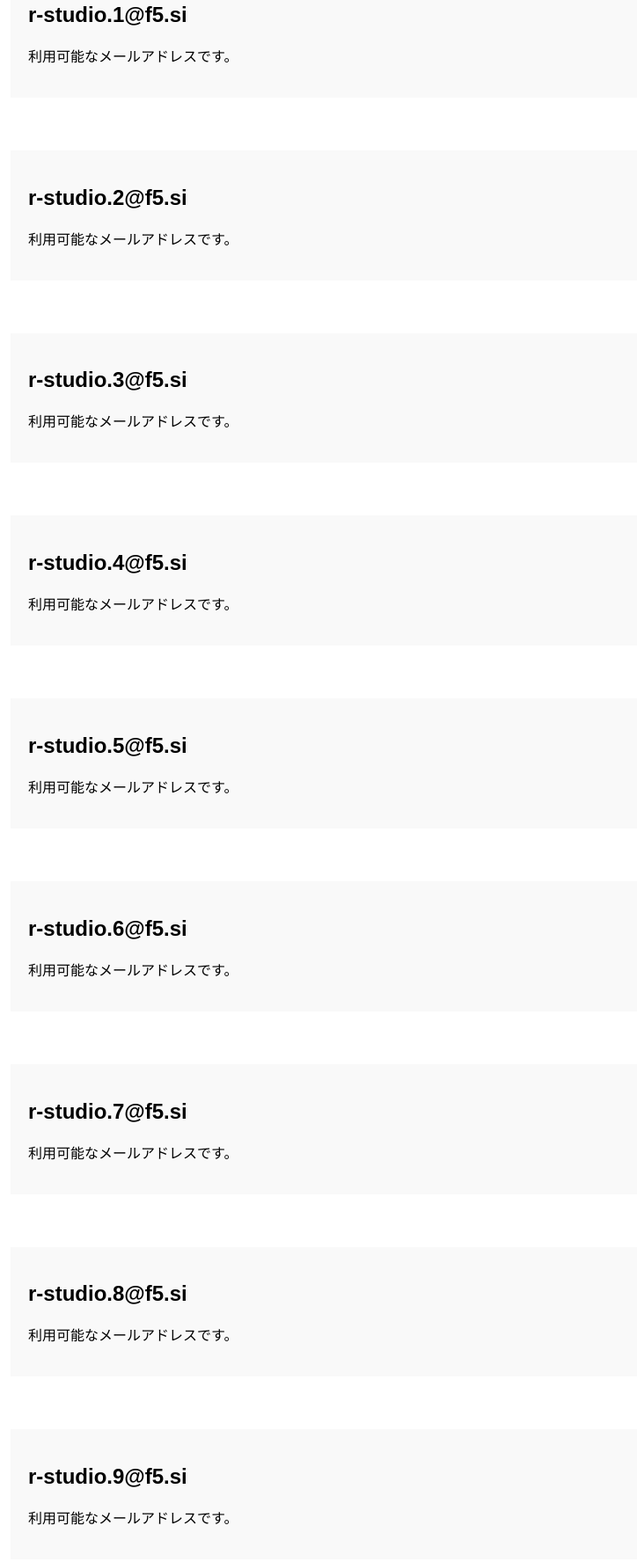
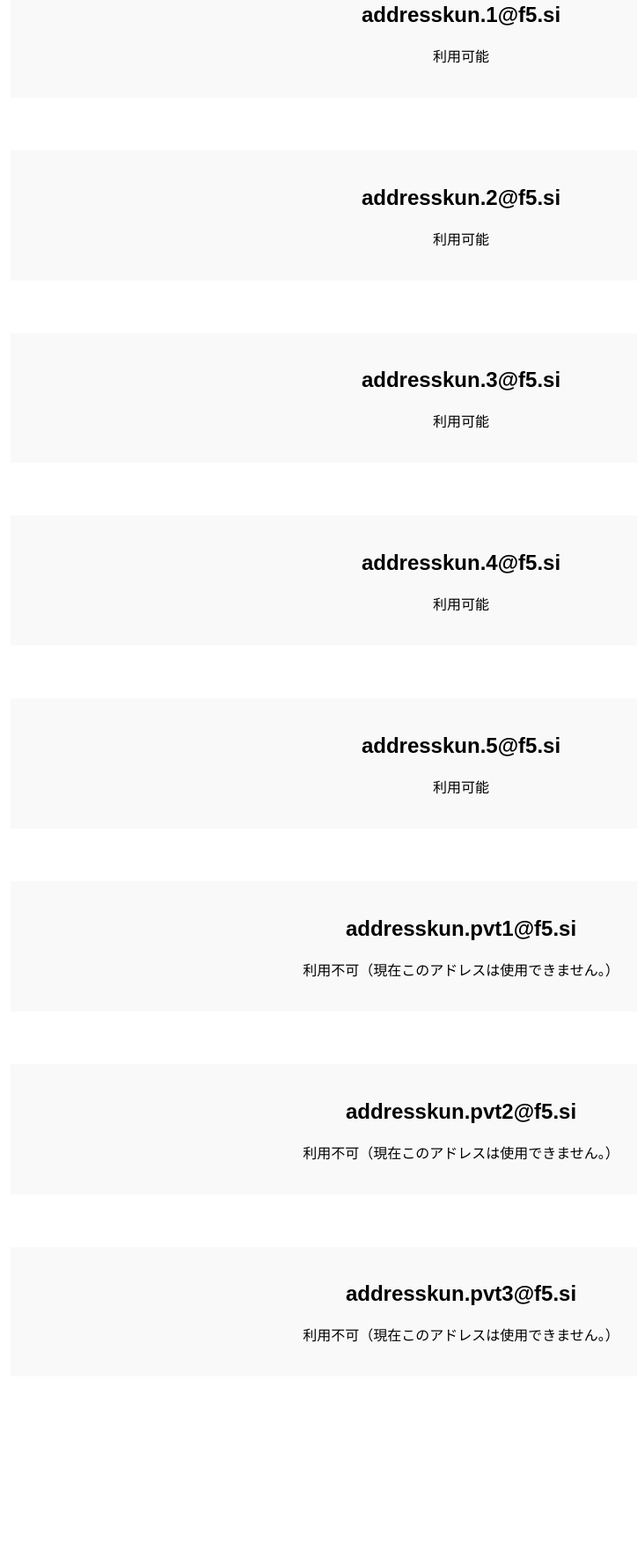
Before and after one commit to r-studio-official/address-kun.github.io, a plain HTML site: page index.html in a window 1280 px wide. Shown: the part 210-1986 px from the top of the page at 88% size, without its empty margins (116-840 px from the left). After the commit the page ends 1795 px from the top, so only its background shows below. Drawn offline with Linux system fonts and the light colour scheme.

Commit message:
Add files via upload
Signed-off-by: r-studio-official <165789111+r-studio-official@users.noreply.github.com>

```diff
--- a/index.html
+++ b/index.html
@@ -13,71 +13,57 @@
 
   <div class="container">
     <div class="mailaddress">
-      <h2>r-studio.1@f5.si</h2>
-      <p>利用可能なメールアドレスです。</p>
+      <h2>addresskun.1@f5.si</h2>
+      <p>利用可能</p>
     </div>
   </div>
 
   <div class="container">
     <div class="mailaddress">
-      <h2>r-studio.2@f5.si</h2>
-      <p>利用可能なメールアドレスです。</p>
+      <h2>addresskun.2@f5.si</h2>
+      <p>利用可能</p>
     </div>
   </div>
 
   <div class="container">
     <div class="mailaddress">
-      <h2>r-studio.3@f5.si</h2>
-      <p>利用可能なメールアドレスです。</p>
+      <h2>addresskun.3@f5.si</h2>
+      <p>利用可能</p>
     </div>
   </div>
 
   <div class="container">
     <div class="mailaddress">
-      <h2>r-studio.4@f5.si</h2>
-      <p>利用可能なメールアドレスです。</p>
+      <h2>addresskun.4@f5.si</h2>
+      <p>利用可能</p>
     </div>
   </div>
 
   <div class="container">
     <div class="mailaddress">
-      <h2>r-studio.5@f5.si</h2>
-      <p>利用可能なメールアドレスです。</p>
+      <h2>addresskun.5@f5.si</h2>
+      <p>利用可能</p>
     </div>
   </div>
 
   <div class="container">
     <div class="mailaddress">
-      <h2>r-studio.6@f5.si</h2>
-      <p>利用可能なメールアドレスです。</p>
+      <h2>addresskun.pvt1@f5.si</h2>
+      <p>利用不可（現在このアドレスは使用できません。）</p>
     </div>
   </div>
 
   <div class="container">
     <div class="mailaddress">
-      <h2>r-studio.7@f5.si</h2>
-      <p>利用可能なメールアドレスです。</p>
+      <h2>addresskun.pvt2@f5.si</h2>
+      <p>利用不可（現在このアドレスは使用できません。）</p>
     </div>
   </div>
 
   <div class="container">
     <div class="mailaddress">
-      <h2>r-studio.8@f5.si</h2>
-      <p>利用可能なメールアドレスです。</p>
-    </div>
-  </div>
-
-  <div class="container">
-    <div class="mailaddress">
-      <h2>r-studio.9@f5.si</h2>
-      <p>利用可能なメールアドレスです。</p>
-    </div>
-  </div>
-
-  <div class="container">
-    <div class="mailaddress">
-      <h2>r-studio.10@f5.si</h2>
-      <p>利用可能なメールアドレスです。</p>
+      <h2>addresskun.pvt3@f5.si</h2>
+      <p>利用不可（現在このアドレスは使用できません。）</p>
     </div>
   </div>
 
@@ -93,6 +79,7 @@
       padding: 0;
     }
     .container {
+        text-align: center;
       width: 80%;
       margin: 0 auto;
       padding: 20px;
```
